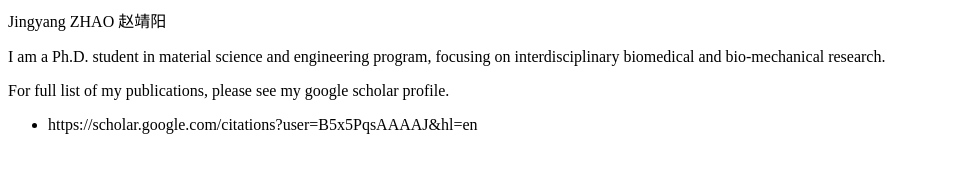
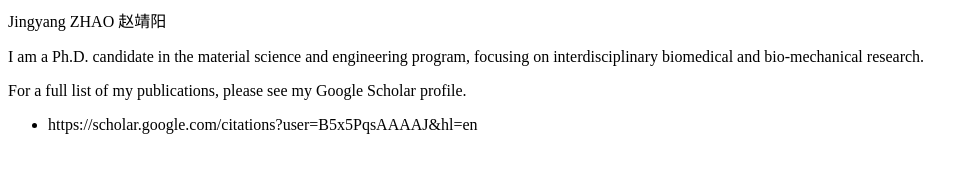
Before and after one commit to ZHAO-Jingyang/zhao-jingyang, a plain HTML site: page index.html in a window 1280 px wide. Shown: the whole page, without its empty margins (0-978 px from the left). Drawn offline with Linux system fonts and the light colour scheme.

Commit message:
index.html

```diff
--- a/index.html
+++ b/index.html
@@ -1,6 +1,6 @@
 <p>Jingyang ZHAO 赵靖阳</p>
-<p>I am a Ph.D. student in material science and engineering program, focusing on interdisciplinary biomedical and bio-mechanical research.</p>
-<p>For full list of my publications, please see my google scholar profile.</p>
+<p>I am a Ph.D. candidate in the material science and engineering program, focusing on interdisciplinary biomedical and bio-mechanical research.</p>
+<p>For a full list of my publications, please see my Google Scholar profile.</p>
 
 <ul>
   <li> https://scholar.google.com/citations?user=B5x5PqsAAAAJ&hl=en</a> </li>
```
